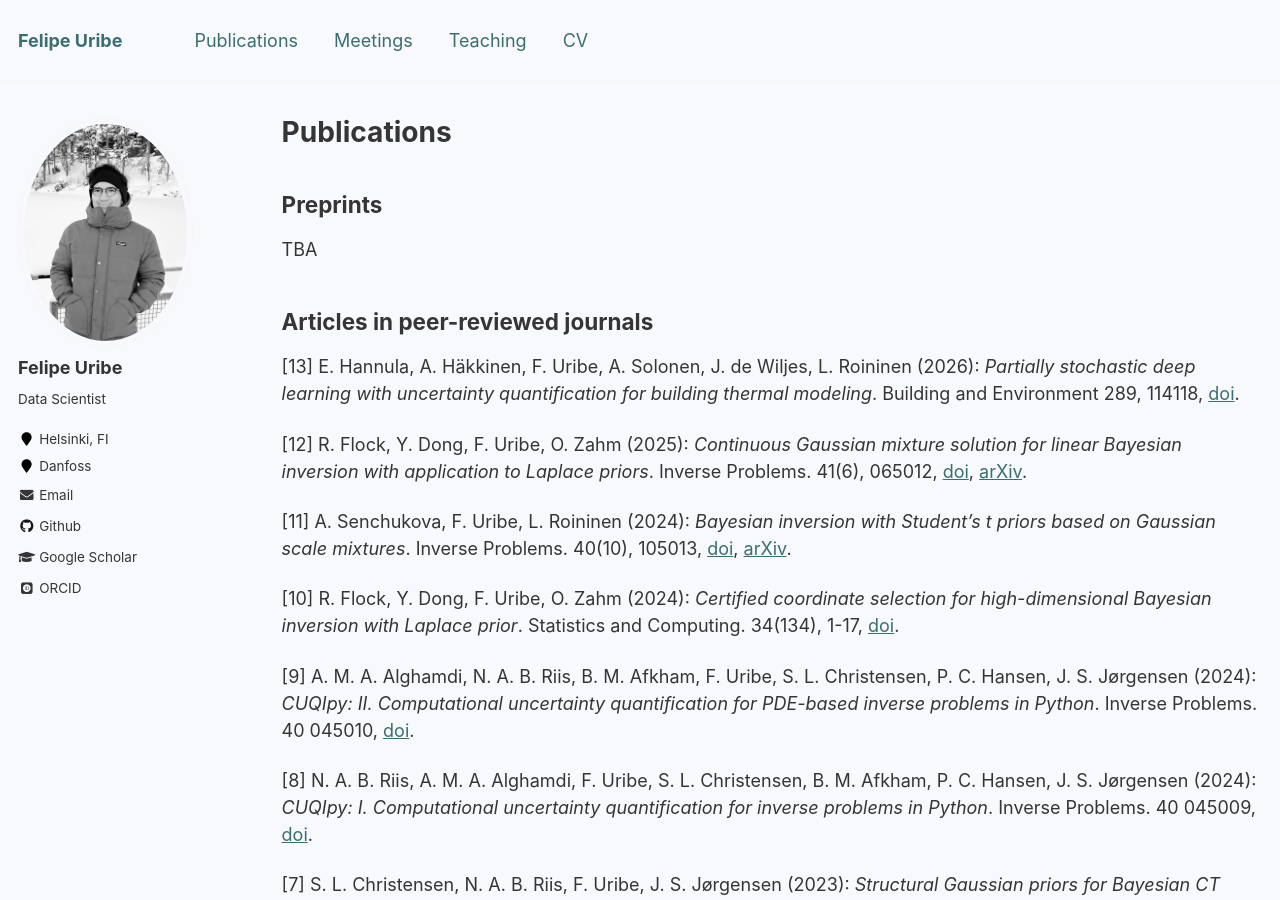
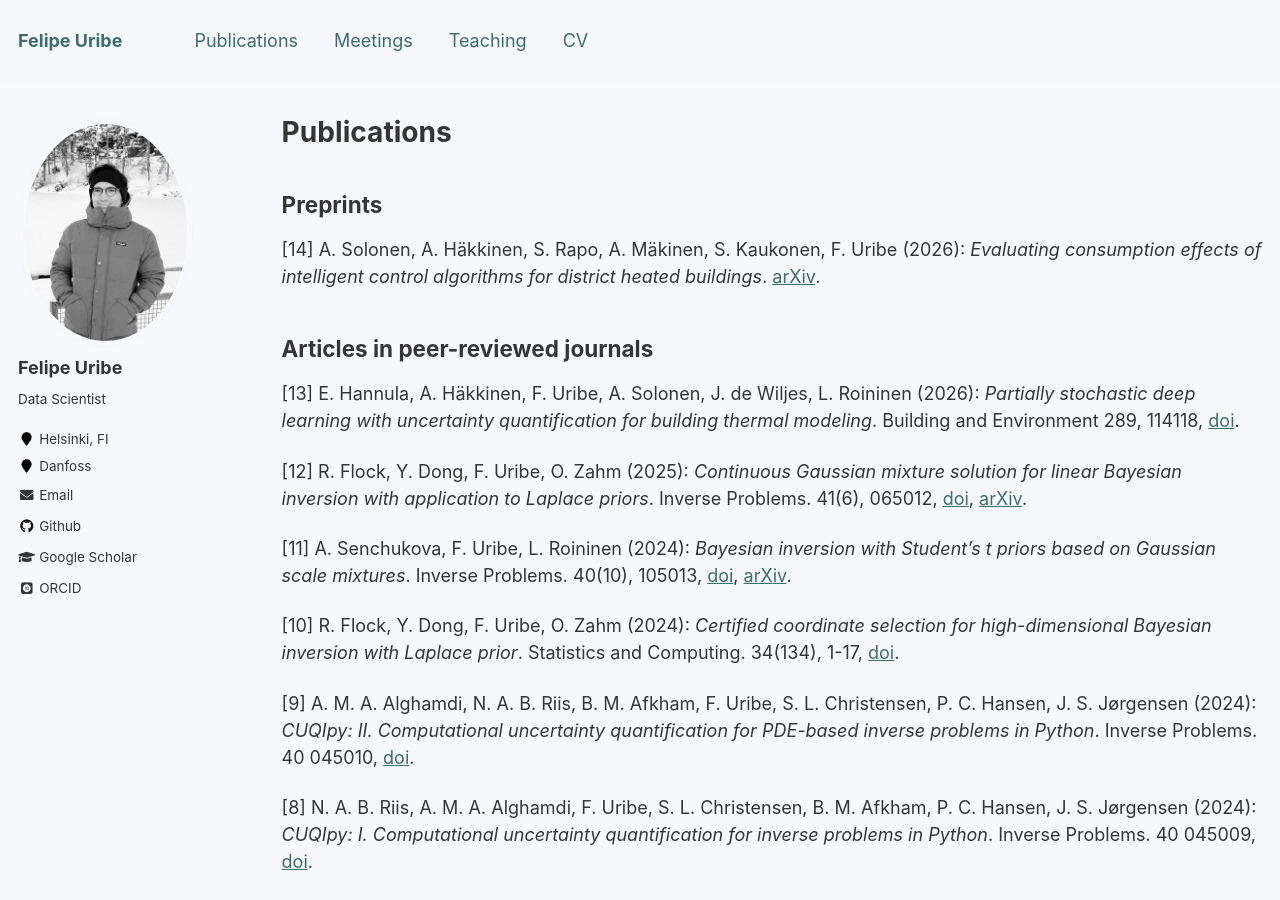
Before and after one commit to furibec/furibec.github.io, a Jekyll site: the page built from _pages/publications.md, in a window 1280 px wide and 900 px high. Built offline with Jekyll 4.4.1, drawn with Linux system fonts in a browser that asks for light colours; some web fonts are replaced.

Commit message:
adding new consumption_effects article

```diff
--- a/_pages/publications.md
+++ b/_pages/publications.md
@@ -6,7 +6,8 @@ author_profile: true
 ---
 
 ## Preprints
-TBA
+[14] A. Solonen, A. Häkkinen, S. Rapo, A. Mäkinen, S. Kaukonen, F. Uribe (2026): *Evaluating consumption effects of intelligent control algorithms for district heated buildings*. [arXiv](https://arxiv.org/abs/2603.07478).
+
 
 ## Articles in peer-reviewed journals
 [13] E. Hannula, A. Häkkinen, F. Uribe, A. Solonen, J. de Wiljes, L. Roininen (2026): *Partially stochastic deep learning with uncertainty quantification for building thermal modeling*. Building and Environment 289, 114118, [doi](https://doi.org/10.1016/j.buildenv.2025.114118).
```
Also changed, not shown: _pages/cv.md (+1 -1 lines).
